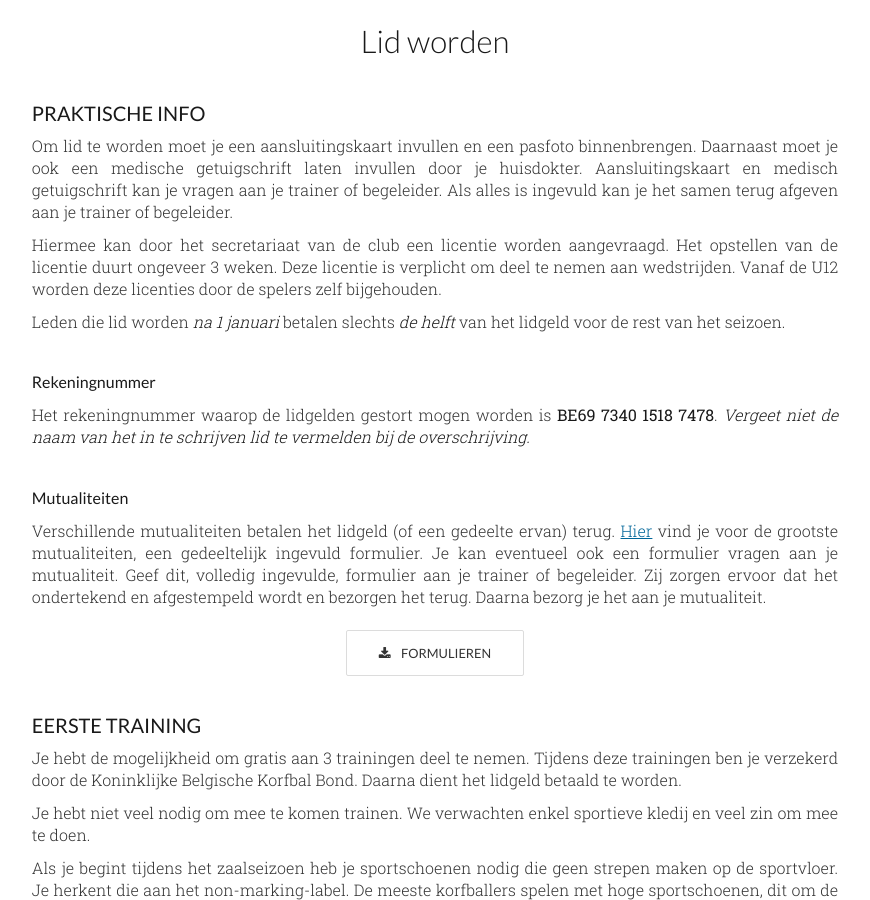
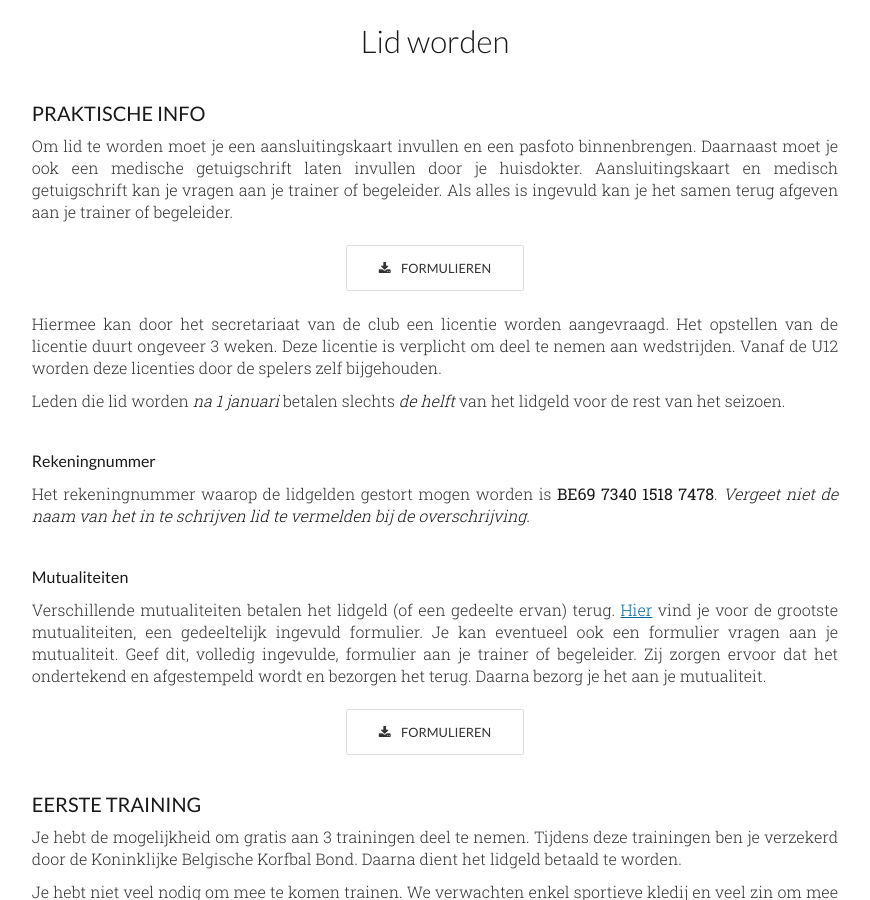
Before and after one commit to kcbj/kcbj.github.io, a Jekyll site: the page built from info/index.html, in a window 1280 px wide and 900 px high, scrolled down 2162 px. Shown: the whole window, without its empty margins (205-1075 px from the left). Built offline with Jekyll 4.4.1, drawn with Linux system fonts in a browser that asks for light colours; nearby versions of some CDN libraries.

Commit message:
Link from Info to PDFs for new members

```diff
--- a/info/index.html
+++ b/info/index.html
@@ -80,8 +80,15 @@ redirect_from:
       binnenbrengen. Daarnaast moet je ook een medische getuigschrift laten
       invullen door je huisdokter. Aansluitingskaart en medisch getuigschrift
       kan je vragen aan je trainer of begeleider. Als alles is ingevuld kan je
-      het samen terug afgeven aan je trainer of begeleider.</p> <p>Hiermee kan
-      door het secretariaat van de club
+      het samen terug afgeven aan je trainer of begeleider.</p>
+
+      <div class="buttons">
+        <a href="/downloads#downloads-files-nieuwe-leden" class="button more">
+          <i class="fa fa-download"></i> Formulieren
+        </a>
+      </div>
+
+      <p>Hiermee kan door het secretariaat van de club
       een licentie worden aangevraagd. Het opstellen van de licentie duurt
       ongeveer 3 weken. Deze licentie is verplicht om deel te nemen aan
       wedstrijden. Vanaf de U12 worden deze licenties door de
```
